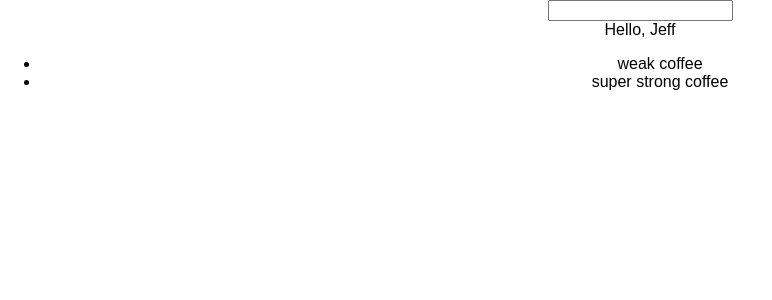
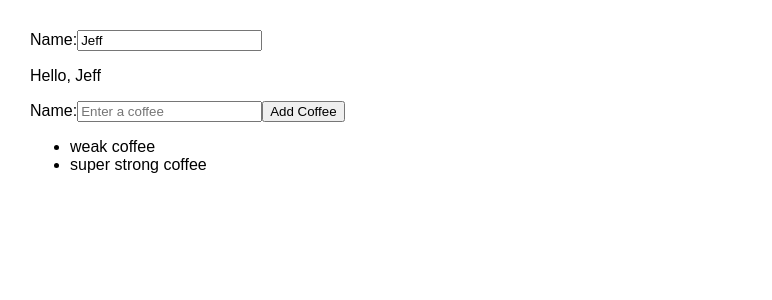
Before and after one commit to jeffboulay/react-fundamentals, a React (Create React App) app: page / in a window 1280 px wide. Shown: the top 300 px of the page, without its empty margins (0-772 px from the left). Built offline with nearby package versions, Linux system fonts and the light colour scheme.

Commit message:
created form to add item to a list

```diff
--- a/src/App.css
+++ b/src/App.css
@@ -1,5 +1,6 @@
 .App {
-  text-align: center;
+  text-align: left;
+  padding: 30px;
 }
 
 .App-logo {
--- a/src/App.js
+++ b/src/App.js
@@ -7,22 +7,52 @@ class App extends Component {
   constructor(props) {
     super(props)
     this.state = {
-      name:'Jeff',
+      name: 'Jeff',
+      coffee: '',
       list: ['weak coffee', 'super strong coffee']
     }
   }
 
-  update(e) {
-    this.setState({ name: e.target.value })
+  handleChange(event) {
+    const target = event.target;
+    const value = target.type === 'checkbox' ? target.checked : target.value;
+    const name = target.name;
+    this.setState({ [name]: value });
+  }
+
+  addCoffee(e) {
+    e.preventDefault();
+    this.setState({
+      list: this.state.list.concat(this.state.coffee)
+    });
+    this.setState({coffee:''})
   }
   render() {
     return (
       <div className="App">
         <form>
-          <input type="name" ref='name' onChange={this.update.bind(this)} />
+          <label htmlFor="name">Name:
+            <input
+              name="name"
+              placeholder="Enter a name"
+              value={this.state.name}
+              onChange={this.handleChange.bind(this)}
+            />
+          </label>
         </form>
         <Helloword name={this.state.name} />
-        <CoffeeList list={this.state.list}/>
+        <form onSubmit={this.addCoffee.bind(this)}>
+          <label htmlFor="coffee">Name:
+            <input
+              name="coffee"
+              placeholder="Enter a coffee"
+              value={this.state.coffee}
+              onChange={this.handleChange.bind(this)}
+            />
+            <button>Add Coffee</button>
+          </label>
+        </form>
+        <CoffeeList list={this.state.list} />
       </div>
     );
   }
--- a/src/HelloWorld/index.js
+++ b/src/HelloWorld/index.js
@@ -1,7 +1,7 @@
 import React from 'react';
 
 const HelloWorld = ({ name }) => (
-    <div>Hello, {name}</div>
+    <p>Hello, {name}</p>
 );
 
 export default HelloWorld;
```
